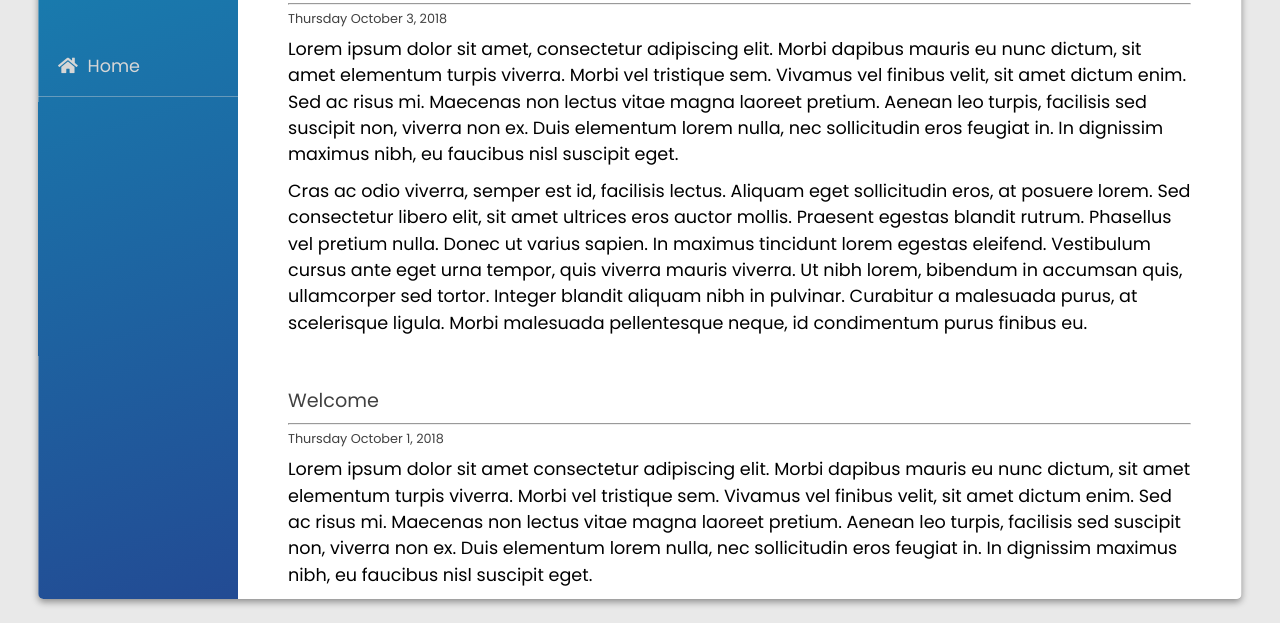
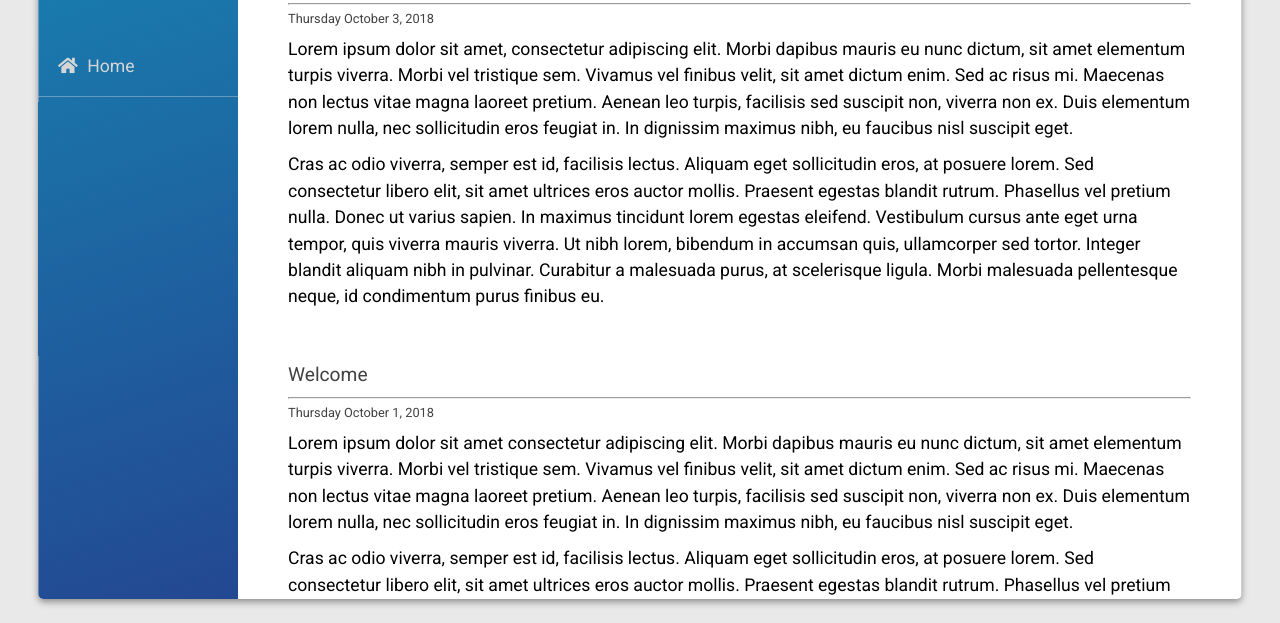
Before and after one commit to madelinejy/Personal-Blog, a plain HTML site: page index.html in a window 1280 px wide. Shown: the part 177-800 px from the top of the page. Drawn offline with nearby package versions, Linux system fonts and the light colour scheme.

Commit message:
Changed font family from Poppins to Roboto

```diff
--- a/assets/css/style.css
+++ b/assets/css/style.css
@@ -1,8 +1,8 @@
-@import "https://fonts.googleapis.com/css?family=Poppins:400,700";
+@import "https://fonts.googleapis.com/css?family=Roboto:400,700";
 
 body {
     background-color: #e9e9e9;
-    font-family: "Poppins", sans-serif;
+    font-family: "Roboto", sans-serif;
 }
 
 h1 {
```
